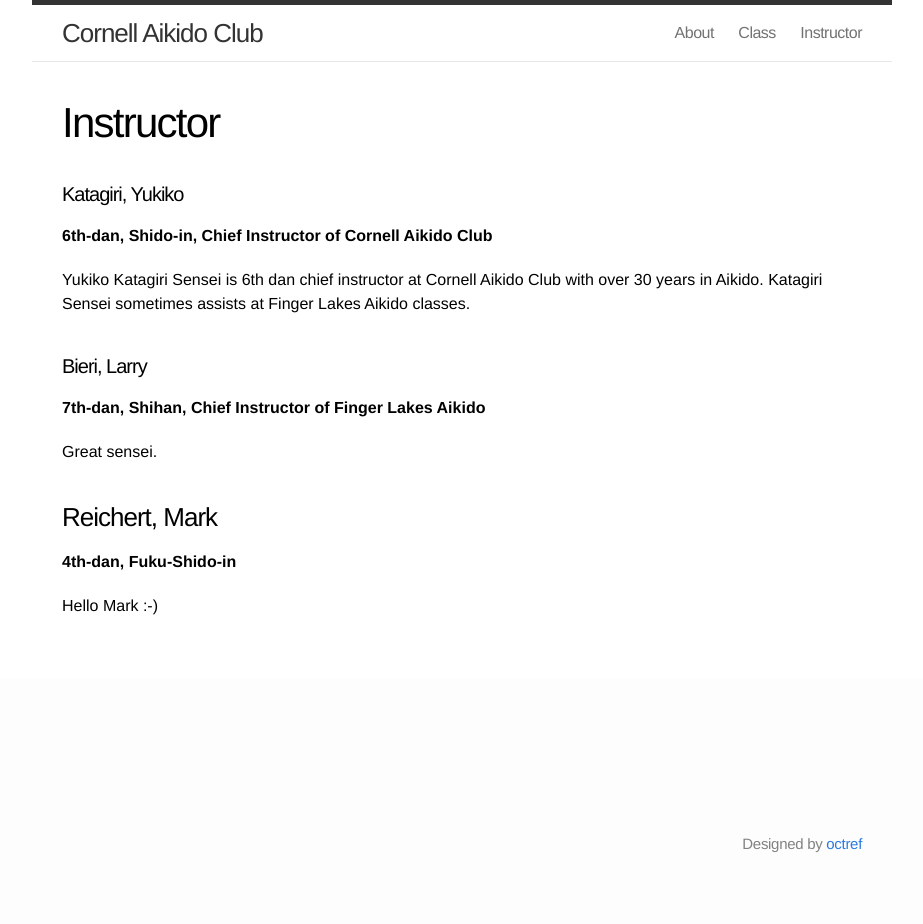
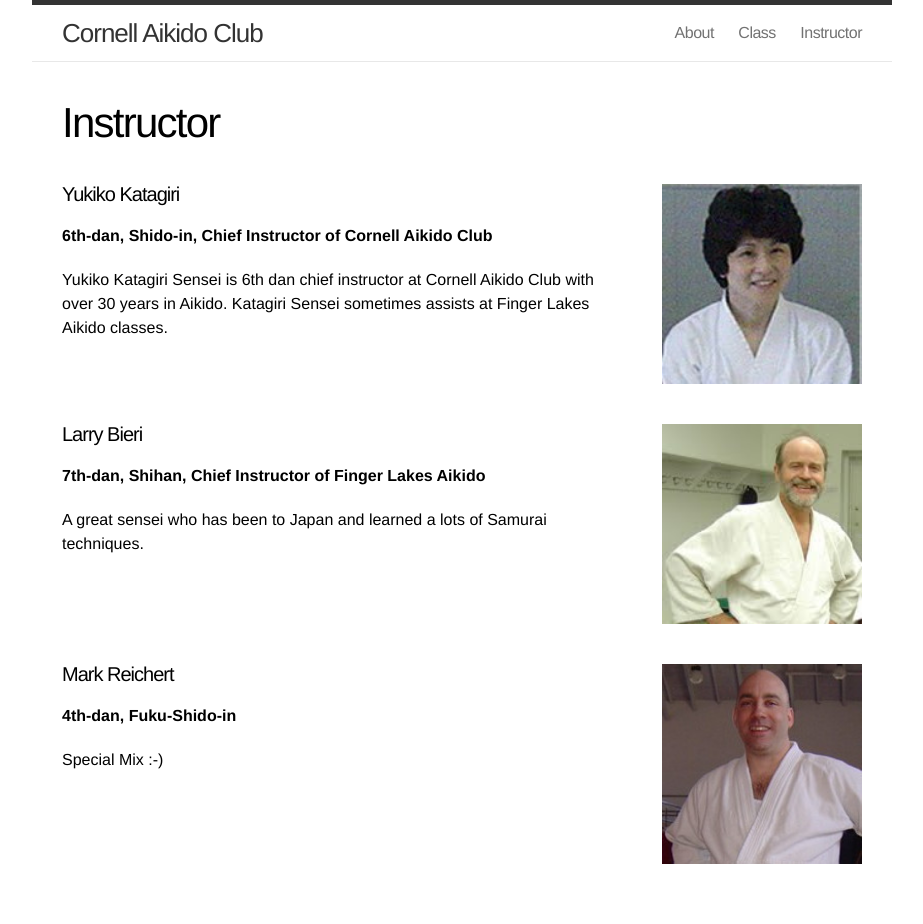
Before and after one commit to CornellAikido/website, a Jekyll site: the page built from pages/instructor.md, in a window 1280 px wide. Shown: the whole page, without its empty margins (178-1101 px from the left). Built offline with Jekyll 4.4.1, drawn with Linux system fonts in a browser that asks for light colours; before the commit the page ends 900 px from its top, so only the background shows below that.

Commit message:
Finish instructor page

```diff
--- a/_layouts/default.html
+++ b/_layouts/default.html
@@ -13,7 +13,5 @@
       </div>
     </div>
 
-    {% include footer.html %}
-
     </body>
 </html>
--- a/index.html
+++ b/index.html
@@ -8,8 +8,6 @@
 
   <h2 class="index-header">コーネル合気道クラブにようこそ！</h2>
 
-  <h2 class="index-header">欢迎来到康奈尔合气道俱乐部！</h2>
-
   <h2 class="index-header">:-)</h2>
 
 </div>
--- a/pages/instructor.md
+++ b/pages/instructor.md
@@ -4,17 +4,30 @@
 permalink: /instructor/
 ---
 
-####Katagiri, Yukiko
-**6th-dan, Shido-in, Chief Instructor of Cornell Aikido Club**
+<div class="instructor-block clearfix">
+  <img class="instructor-image" src="/assets/img/instructor/katagiri.jpg" />
+  <h4>Yukiko Katagiri</h4>
+  <b>6th-dan, Shido-in, Chief Instructor of Cornell Aikido Club</b>
+  <p class="instructor-intro">
+    Yukiko Katagiri Sensei is 6th dan chief instructor at Cornell Aikido Club
+    with over 30 years in Aikido.  Katagiri Sensei sometimes assists at Finger Lakes Aikido classes.
+  </p>
+</div>
 
-Yukiko Katagiri Sensei is 6th dan chief instructor at Cornell Aikido Club with over 30 years in Aikido.  Katagiri Sensei sometimes assists at Finger Lakes Aikido classes.
+<div class="instructor-block clearfix">
+  <img class="instructor-image" src="/assets/img/instructor/larry.jpg" height="200" width="200" />
+  <h4>Larry Bieri</h4>
+  <b>7th-dan, Shihan, Chief Instructor of Finger Lakes Aikido</b>
+  <p class="instructor-intro">
+    A great sensei who has been to Japan and learned a lots of Samurai techniques.
+  </p>
+</div>
 
-####Bieri, Larry
-**7th-dan, Shihan, Chief Instructor of Finger Lakes Aikido**
-
-Great sensei.
-
-###Reichert, Mark
-**4th-dan, Fuku-Shido-in**
-
-Hello Mark :-)
+<div class="instructor-block clearfix">
+  <img class="instructor-image" src="/assets/img/instructor/mark.jpg" height="200" width="200" />
+  <h4>Mark Reichert</h4>
+  <b>4th-dan, Fuku-Shido-in</b>
+  <p class="instructor-intro">
+    Special Mix :-)
+  </p>
+</div>
--- a/public/css/custom.css
+++ b/public/css/custom.css
@@ -1,3 +1,9 @@
+.clearfix:after {
+  content: "";
+  display: table;
+  clear: both;
+}
+
 body {
   max-width: 1024px;
   margin-left: auto;
@@ -12,3 +18,14 @@
 .index-header {
   font-size: 30px;
 }
+
+.instructor-image {
+  float: right;
+  width: 200px;
+  height: 200px;
+  margin-left: 40px;
+}
+
+.instructor-intro {
+  padding-top: 20px;
+}
```
Also changed, not shown: assets/img/instructor/katagiri.jpg (added), assets/img/instructor/larry.jpg (added), assets/img/instructor/mark.jpg (added).
